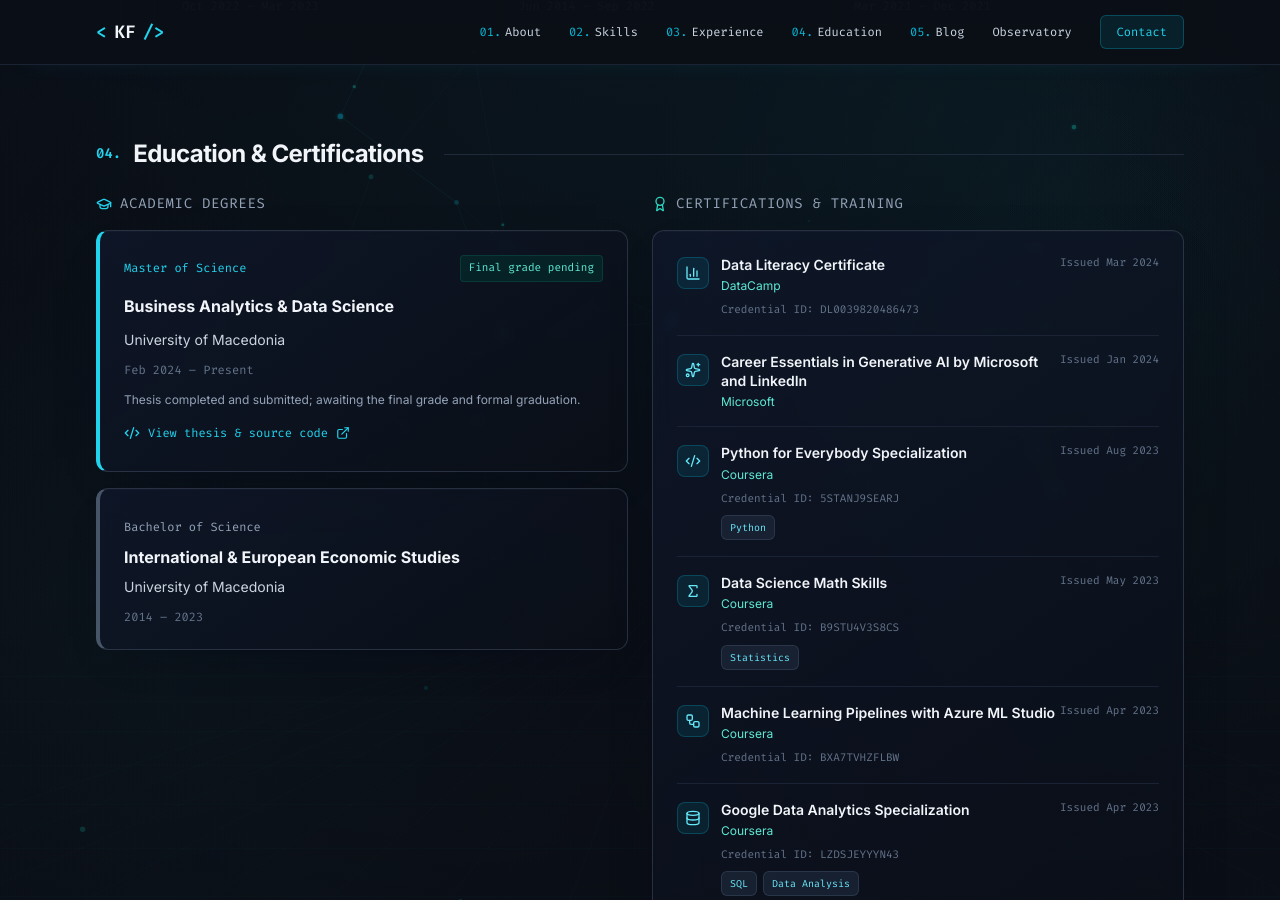
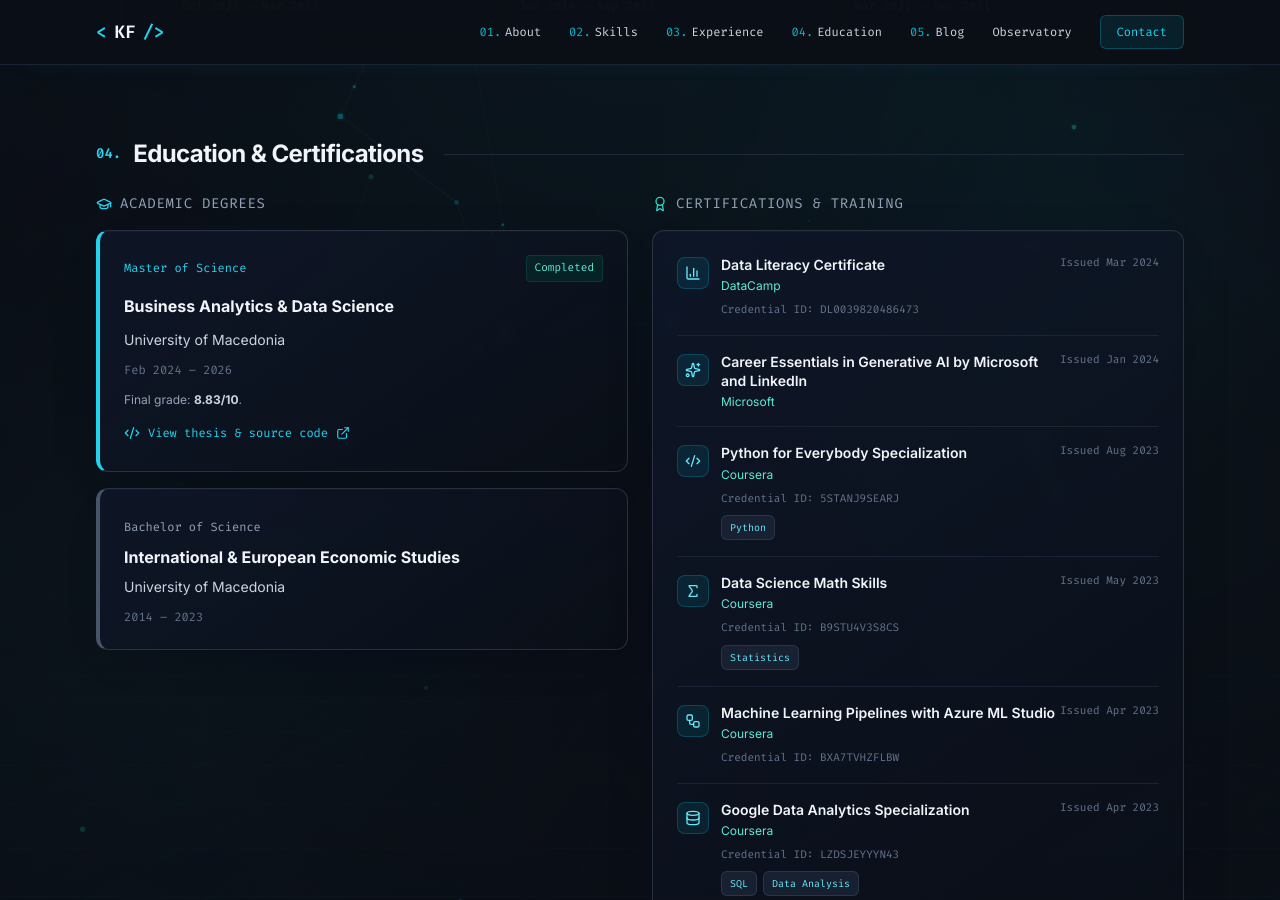
Before and after one commit to kostasfot/kostasfot.github.io, a Jekyll site: the page built from index.html, in a window 1280 px wide and 900 px high, scrolled down 2927 px. Built offline with Jekyll 4.4.1, drawn with Linux system fonts in a browser that asks for light colours; nearby versions of some CDN libraries.

Commit message:
docs: mark master's degree completed with final grade (#8)

```diff
--- a/index.html
+++ b/index.html
@@ -414,13 +414,13 @@ animated_background: true
                     <div class="glass-card rounded-xl p-6 space-y-3 border-l-4 border-l-cyan-400">
                         <div class="flex flex-wrap items-center justify-between gap-2">
                             <span class="font-mono text-xs text-cyan-400">Master of Science</span>
-                            <span class="font-mono text-[11px] text-teal-300 bg-teal-950/60 px-2 py-1 rounded border border-teal-800/40">Final grade pending</span>
+                            <span class="font-mono text-[11px] text-teal-300 bg-teal-950/60 px-2 py-1 rounded border border-teal-800/40">Completed</span>
                         </div>
                         <h4 class="text-base font-bold text-slate-100">Business Analytics & Data Science</h4>
                         <p class="text-sm text-slate-300">University of Macedonia</p>
-                        <p class="font-mono text-xs text-slate-500">Feb 2024 – Present</p>
+                        <p class="font-mono text-xs text-slate-500">Feb 2024 – 2026</p>
                         <p class="text-xs text-slate-400 leading-relaxed">
-                            Thesis completed and submitted; awaiting the final grade and formal graduation.
+                            Final grade: <strong class="text-slate-300">8.83/10</strong>.
                         </p>
                         <a href="https://github.com/kostasfot/llm-finetuning" target="_blank" rel="noopener noreferrer" class="inline-flex items-center gap-2 w-fit text-xs font-mono text-cyan-400 hover:text-cyan-300 transition-colors pt-1" aria-label="View master's thesis and source code on GitHub">
                             <i data-lucide="code-2" class="w-4 h-4"></i>
```
Also changed, not shown: DESIGN.md (+8 -0 lines), tests/cv.test.mjs (added, +18 -0 lines).
